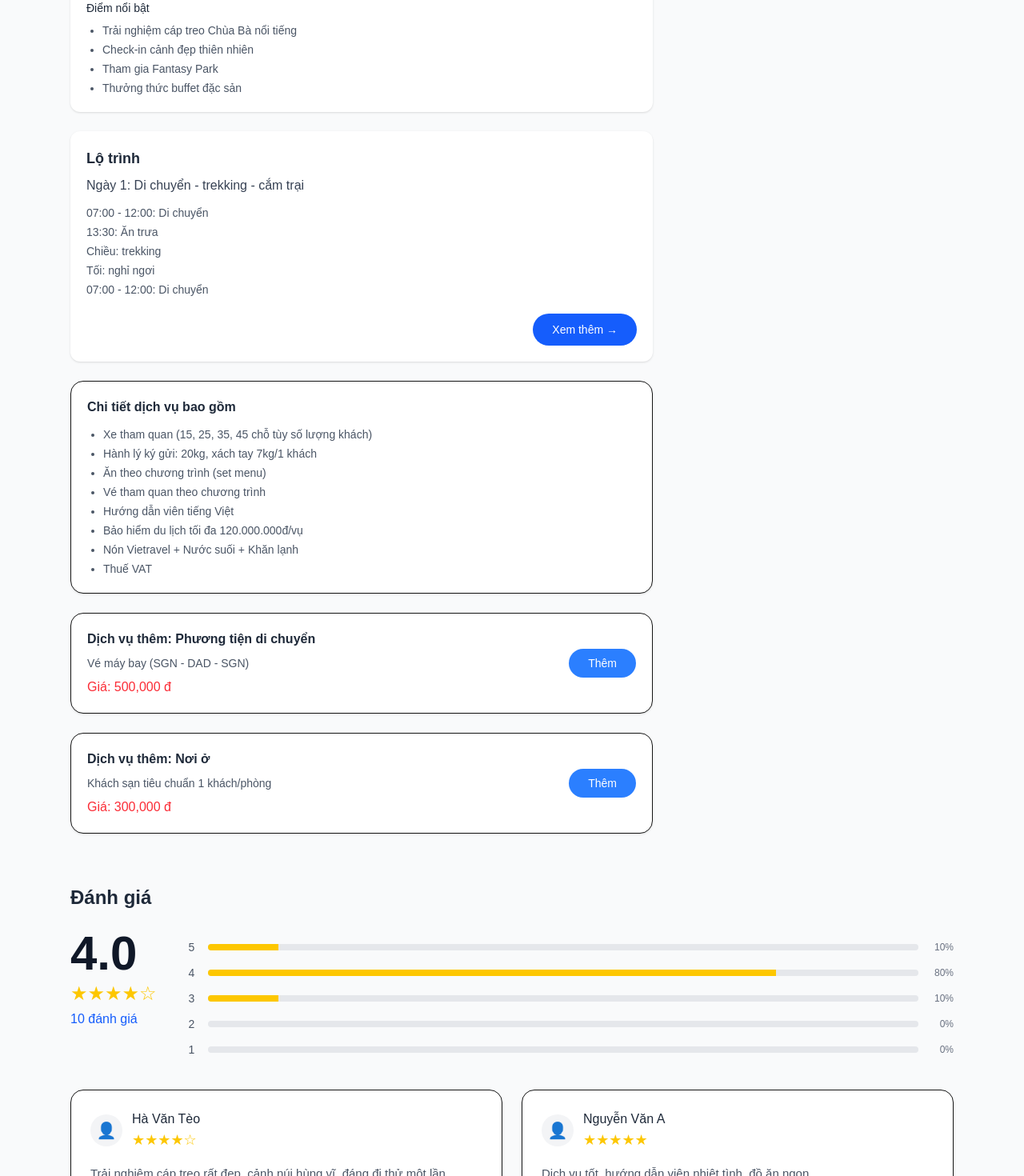
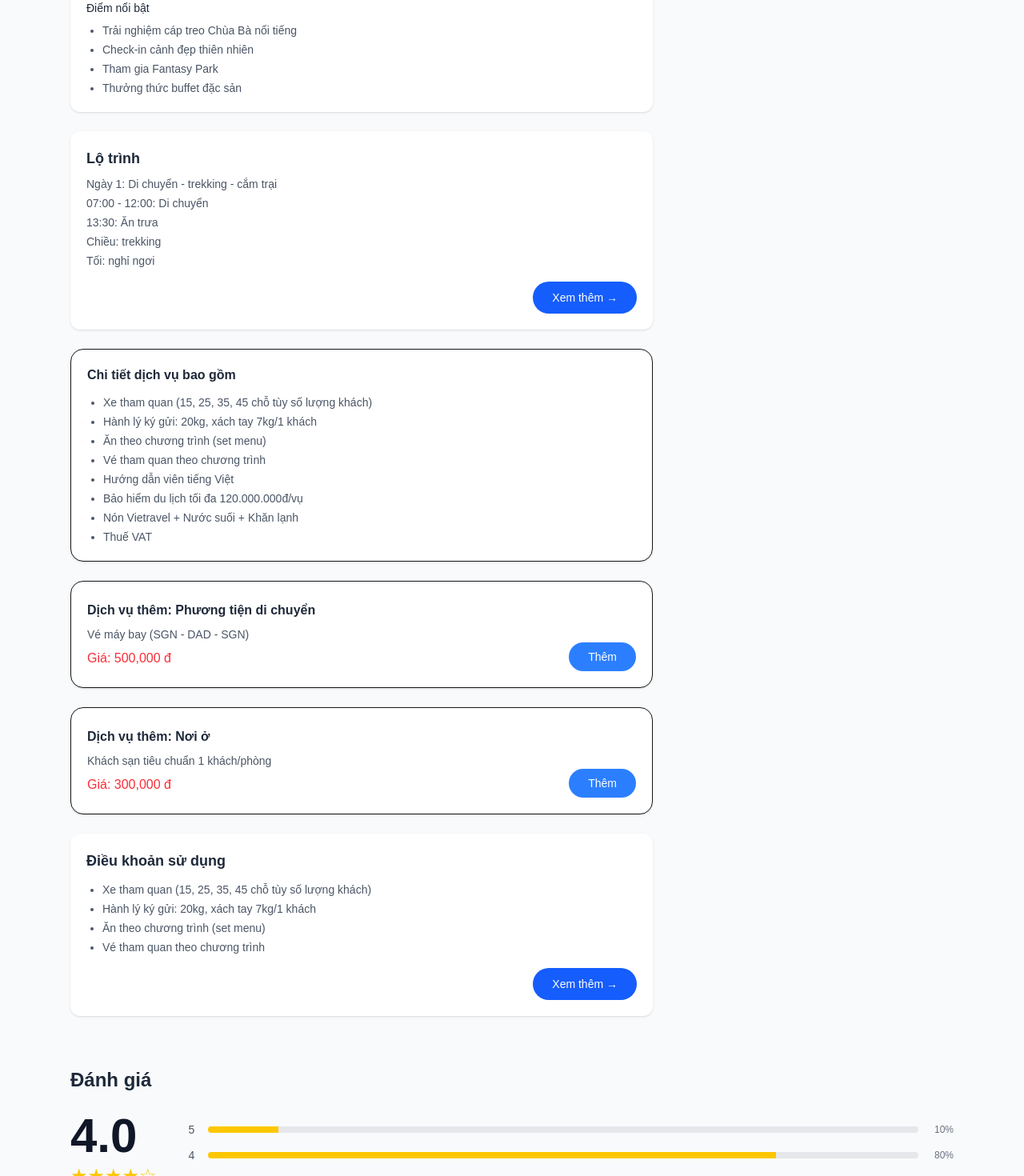
Before and after one commit to KLTN-03-2026/GR66, a Next.js app in the folder frontend/: page /user/booking in a window 1280 px wide. Shown: the part 621-2091 px from the top of the page at 80% size. Built offline with nearby package versions, Linux system fonts and the light colour scheme; no server answers.

Commit message:
quanupdate

```diff
--- a/frontend/app/user/booking/page.tsx
+++ b/frontend/app/user/booking/page.tsx
@@ -5,14 +5,31 @@ import { useState } from "react";
 import { tourData } from "@/components/tourData";
 import Navbar from "@/components/Navbar";
 import Footer from "@/components/Footer";
-import { useEffect } from "react";
+
 
 
 /* ============ MAIN CONTENT ============ */
 function BookingContent() {
+  const [showFullTerms, setShowFullTerms] = useState(false);
+  const [showFullItinerary, setShowFullItinerary] = useState(false);
   const [adult, setAdult] = useState(0);
   const [child, setChild] = useState(0);
   const [selectedExtras, setSelectedExtras] = useState<number[]>([]);
+  const [checkInDate, setCheckInDate] = useState("");
+  const [checkInError, setCheckInError] = useState("");
+  const today = new Date().toISOString().split("T")[0];
+  const handleCheckInChange = (e: React.ChangeEvent<HTMLInputElement>) => {
+    const selectedDate = e.target.value;
+
+    if (selectedDate < today) {
+      setCheckInError("Không thể chọn ngày trước hôm nay");
+      setCheckInDate("");
+      return;
+    }
+
+    setCheckInError("");
+    setCheckInDate(selectedDate);
+  };
 
   const toggleExtra = (id: number, price?: number) => {
     if (selectedExtras.includes(id)) {
@@ -121,55 +138,29 @@ function BookingContent() {
                 Lộ trình
               </h2>
 
-              <p className="text-gray-700 font-medium mb-3">
-                {tourData.itinerary.title}
-              </p>
-
-              {/* Phần hiển thị lộ trình với giới hạn */}
-              <ul className="text-sm text-gray-600 space-y-1 overflow-hidden" id="itinerary-list">
-                {tourData.itinerary.schedule.map((item, index) => (
-                  <li
-                    key={index}
-                    className={index >= 5 ? "hidden" : ""}   // Ẩn từ dòng thứ 6 trở đi
-                  >
-                    {item}
-                  </li>
+              <ul className="text-sm text-gray-600 space-y-1 overflow-hidden">
+                {(showFullItinerary
+                  ? tourData.itinerary
+                  : tourData.itinerary.slice(0, 5)
+                ).map((item, index) => (
+                  <li key={index}>{item}</li>
                 ))}
               </ul>
 
-              {/* Nút Xem thêm / Thu gọn */}
-              <div className="flex justify-end mt-4">
-                <button
-                  onClick={() => {
-                    const list = document.getElementById('itinerary-list');
-                    const button = document.querySelector('#itinerary-button span');
-
-                    if (list) {
-                      const hiddenItems = list.querySelectorAll('li.hidden');
-                      if (hiddenItems.length > 0) {
-                        // Hiển thị tất cả
-                        hiddenItems.forEach(item => item.classList.remove('hidden'));
-                        if (button) button.textContent = 'Thu gọn ↑';
-                      } else {
-                        // Ẩn bớt, chỉ giữ 5 dòng
-                        const allItems = list.querySelectorAll('li');
-                        allItems.forEach((item, idx) => {
-                          if (idx >= 5) item.classList.add('hidden');
-                        });
-                        if (button) button.textContent = 'Xem thêm →';
-                      }
-                    }
-                  }}
-                  id="itinerary-button"
-                  className="px-6 py-2.5 bg-blue-600 hover:bg-blue-700 text-white
-                 rounded-3xl text-sm font-medium flex items-center gap-2
-                 transition-all active:scale-95"
-                >
-                  <span>Xem thêm →</span>
-                </button>
-              </div>
+              {tourData.itinerary.length > 5 && (
+                <div className="flex justify-end mt-4">
+                  <button
+                    onClick={() => setShowFullItinerary(!showFullItinerary)}
+                    className="px-6 py-2.5 bg-blue-600 hover:bg-blue-700 text-white rounded-3xl text-sm
+                    font-medium flex items-center gap-2 transition-all active:scale-95"
+                  >
+                    <span>{showFullItinerary ? "Thu gọn ↑" : "Xem thêm →"}</span>
+                  </button>
+                </div>
+              )}
             </div>
             {/* ITINERARY end -------------------------------------------------------------------- */}
+
 
 
             <div className="space-y-6">
@@ -209,7 +200,7 @@ function BookingContent() {
 
                     <button
                       onClick={() => toggleExtra(service.id, service.price)}
-                      className={`px-6 py-2 text-sm font-medium rounded-full transition-all ${isSelected
+                      className={`px-6 py-2 mt-14 text-sm font-medium rounded-full transition-all ${isSelected
                         ? "bg-green-600 hover:bg-green-700 text-white"
                         : "bg-blue-500 hover:bg-blue-600 text-white"
                         }`}
@@ -219,8 +210,43 @@ function BookingContent() {
                   </div>
                 );
               })}
+            </div>
 
+
+            {/*============= ĐIỀU KHOẢN ===========================================*/}
+            <div className="bg-white rounded-xl p-5 shadow-sm">
+              <h2 className="font-semibold text-lg text-gray-800 mb-3">
+                Điều khoản sử dụng
+              </h2>
+
+              <div className="text-sm text-gray-600 space-y-3">
+                <div>
+                  <ul className="list-disc pl-5 space-y-1">
+                    {(showFullTerms
+                      ? tourData.terms
+                      : tourData.terms.slice(0, 4)
+                    ).map((item, index) => (
+                      <li key={index}>{item}</li>
+                    ))}
+                  </ul>
+                </div>
+              </div>
+
+              {tourData.terms.length > 4 && (
+                <div className="flex justify-end mt-4">
+                  <button
+                    onClick={() => setShowFullTerms(!showFullTerms)}
+                    className="px-6 py-2.5 bg-blue-600 hover:bg-blue-700 text-white rounded-3xl text-sm font-medium flex items-center gap-2 transition-all active:scale-95"
+                  >
+                    <span>{showFullTerms ? "Thu gọn ↑" : "Xem thêm →"}</span>
+                  </button>
+                </div>
+              )}
             </div>
+
+
+
+
           </div>
           {/* ===== LEFT end ===================================================================================================================== */}
 
@@ -235,11 +261,20 @@ function BookingContent() {
             </p>
 
             <div className="mb-3">
-              <span className="text-lg block text-1xl text-gray-900 font-medium mb-1">Check-in</span>
+              <span className="text-lg block text-1xl text-gray-900 font-medium mb-1">
+                Check-in
+              </span>
               <input
                 type="date"
-                className="w-full border rounded-lg p-3 text-sm focus:ring-2 focus:ring-blue-400 outline-none text-gray-300"
+                value={checkInDate}
+                min={today}
+                onChange={handleCheckInChange}
+                className="w-full border rounded-lg p-3 text-sm focus:ring-2 focus:ring-blue-400 outline-none text-gray-500"
               />
+
+              {checkInError && (
+                <p className="text-red-500 text-sm mt-2">{checkInError}</p>
+              )}
             </div>
 
             {/* Số người lớn */}
--- a/frontend/components/tourData.tsx
+++ b/frontend/components/tourData.tsx
@@ -23,44 +23,18 @@ export const tourData = {
     ],
   },
 
-  itinerary: {
-    title: "Ngày 1: Di chuyển - trekking - cắm trại",
-    schedule: [
+  itinerary: [
+    "Ngày 1: Di chuyển - trekking - cắm trại",
     "07:00 - 12:00: Di chuyển",
     "13:30: Ăn trưa",
     "Chiều: trekking",
     "Tối: nghỉ ngơi",
-      "07:00 - 12:00: Di chuyển",
-      "13:30: Ăn trưa",
-      "Chiều: trekking",
-      "Tối: nghỉ ngơi",
-      "07:00 - 12:00: Di chuyển",
-      "13:30: Ăn trưa",
-      "Chiều: trekking",
-      "Tối: nghỉ ngơi",
-      "07:00 - 12:00: Di chuyển",
-      "13:30: Ăn trưa",
-      "Chiều: trekking",
-      "Tối: nghỉ ngơi",
-      "07:00 - 12:00: Di chuyển",
-      "13:30: Ăn trưa",
-      "Chiều: trekking",
-      "Tối: nghỉ ngơi",
-      "07:00 - 12:00: Di chuyển",
-      "13:30: Ăn trưa",
-      "Chiều: trekking",
-      "Tối: nghỉ ngơi",
-      "07:00 - 12:00: Di chuyển",
-      "13:30: Ăn trưa",
-      "Chiều: trekking",
-      "Tối: nghỉ ngơi",
+    "Ngày 2: Di chuyển - trekking - cắm trại",
     "07:00 - 12:00: Di chuyển",
     "13:30: Ăn trưa",
     "Chiều: trekking",
     "Tối: nghỉ ngơi",
   ],
-  },
-
   price: 0,
 
   // ✅ DỊCH VỤ BAO GỒM
@@ -175,6 +149,19 @@ export const tourData = {
         content:
           "View đẹp, chụp ảnh cực chill.",
       },
+
     ],
   },
+
+  terms: [
+    "Xe tham quan (15, 25, 35, 45 chỗ tùy số lượng khách)",
+    "Hành lý ký gửi: 20kg, xách tay 7kg/1 khách",
+    "Ăn theo chương trình (set menu)",
+    "Vé tham quan theo chương trình",
+    "Hướng dẫn viên tiếng Việt",
+    "Bảo hiểm du lịch tối đa 120.000.000đ/vụ",
+    "Nón Vietravel + Nước suối + Khăn lạnh",
+    "Thuế VAT",
+    "Khi chọn vào dịch vụ thêm, thì người bên phía nhà cung cấp sẽ chọn các dịch vụ sau đó xác nhận lại với phía khách hàng sau",
+  ]
 };
```
Also changed, not shown: 1 other file (tests, documents, lock files or other folders). Lines whose indentation alone changed are shown as unchanged.
